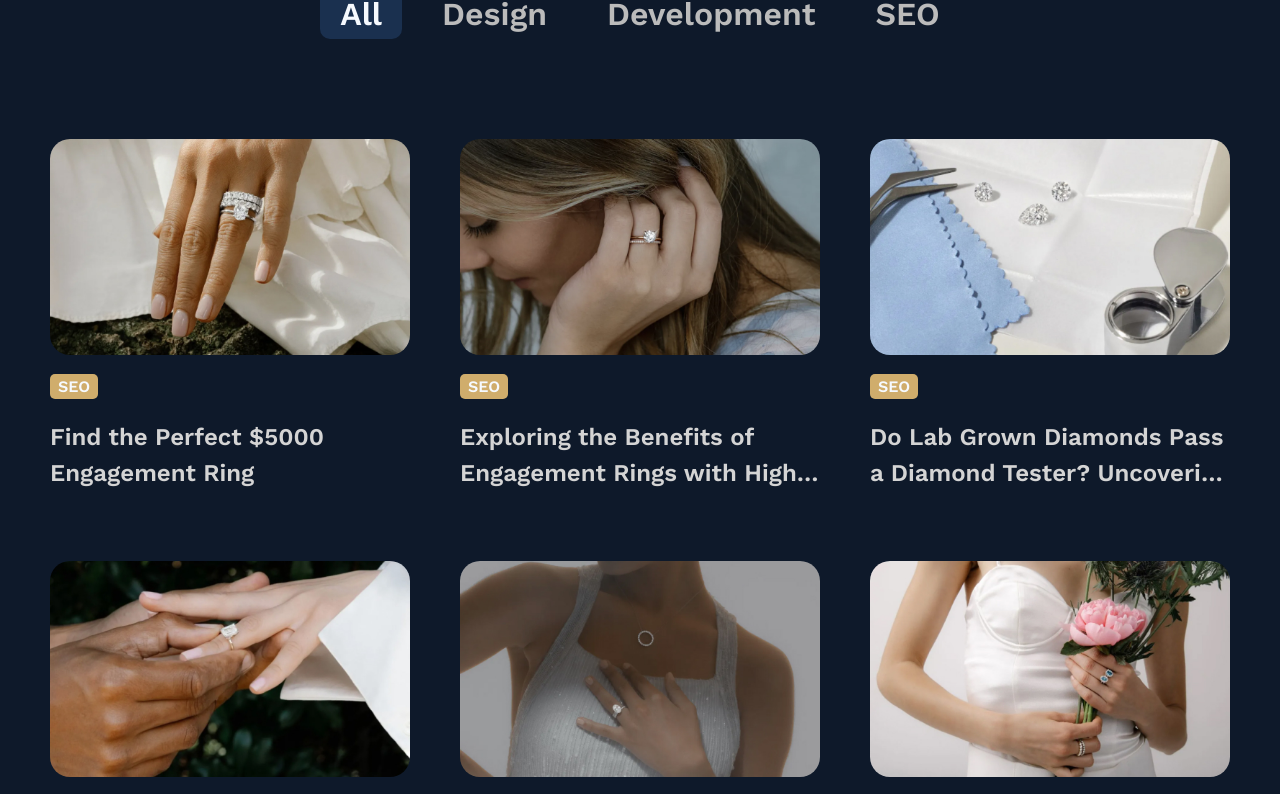
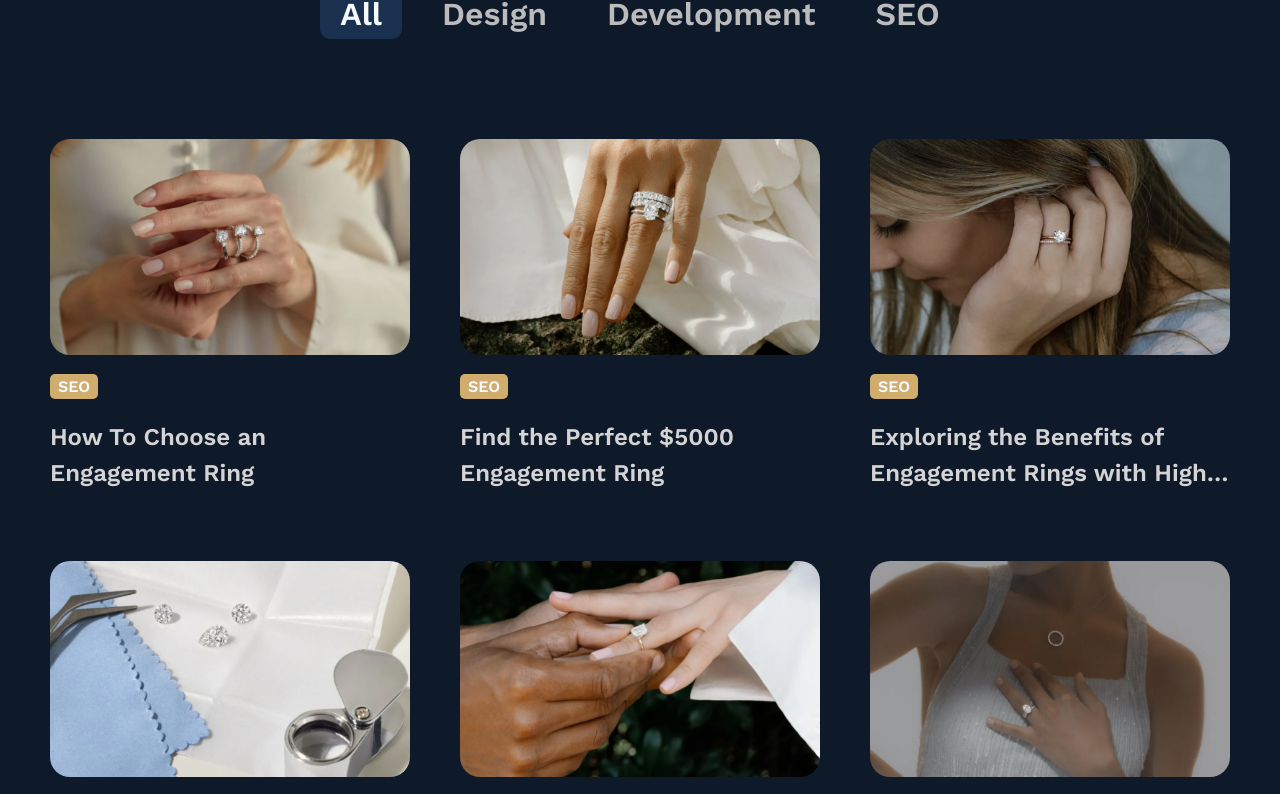
Before and after one commit to Count-MonteCristo/portfolio, a React (Create React App) app: page /portfolio in a window 1280 px wide. Shown: the part 865-1659 px from the top of the page. Built offline with nearby package versions, Linux system fonts and the light colour scheme.

Commit message:
content update

```diff
--- a/src/components/projectsData.js
+++ b/src/components/projectsData.js
@@ -42,6 +42,7 @@ import care from "../assets/project-images/care.jpg";
 import tester from "../assets/project-images/tester.jpg";
 import highSetting from "../assets/project-images/highSetting.jpg";
 import Ring5000 from "../assets/project-images/Ring5000.jpg";
+import howToChoose from "../assets/project-images/howToChoose.jpg";
 
 const projectsData = [
   //CO Blog Posts
@@ -293,6 +294,14 @@ const projectsData = [
     completionDate: "2023/10/02",
     link: "https://www.cleanorigin.com/blog/5000-engagement-ring/",
   },
+  {
+    id: 45,
+    name: "How To Choose an Engagement Ring",
+    tags: ["SEO"],
+    image: howToChoose,
+    completionDate: "2023/10/04",
+    link: "https://www.cleanorigin.com/blog/how-to-choose-an-engagement-ring/",
+  },
 
   //TP Articles
   {
```
Also changed, not shown: src/assets/project-images/howToChoose.jpg (added).
